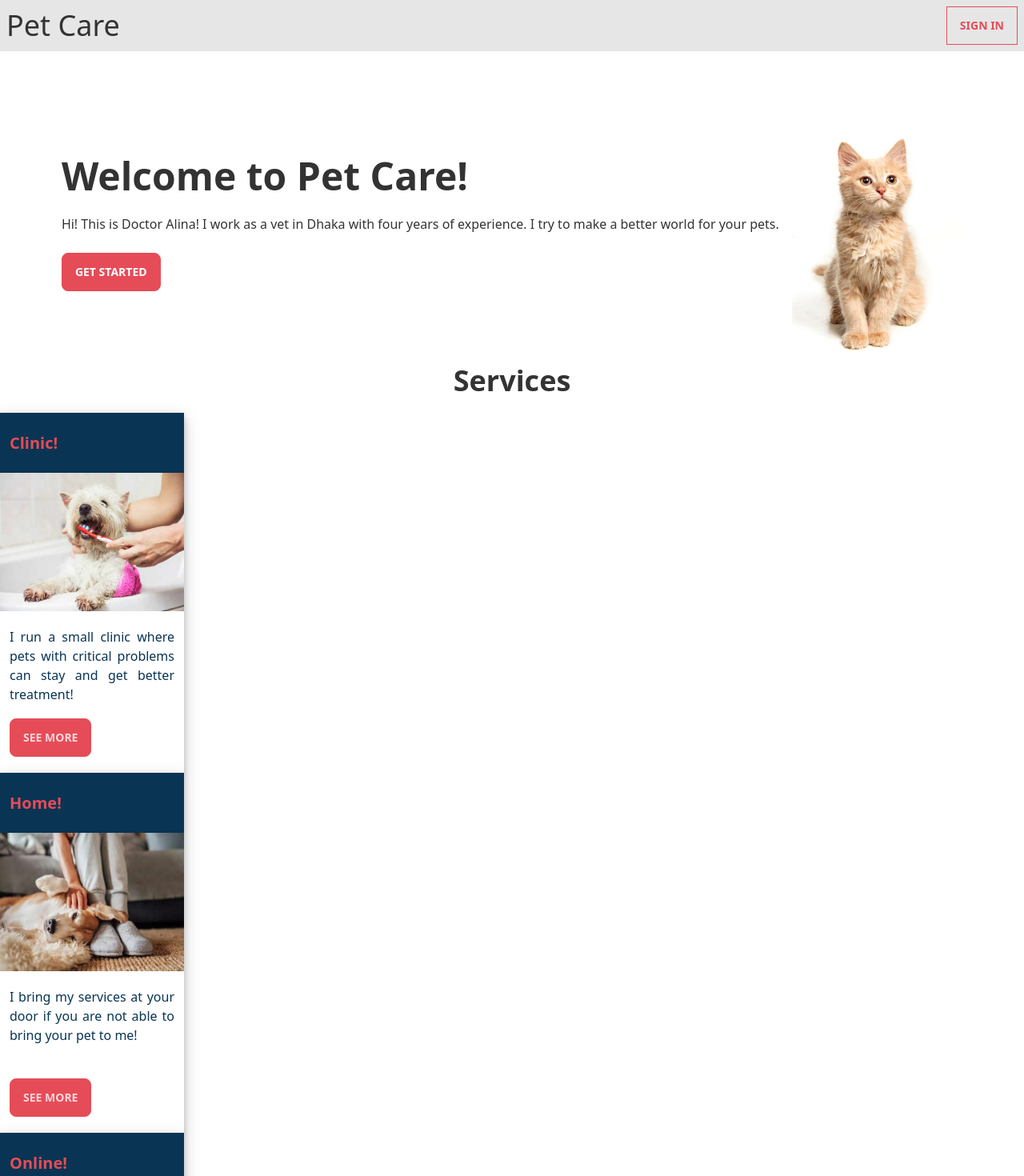
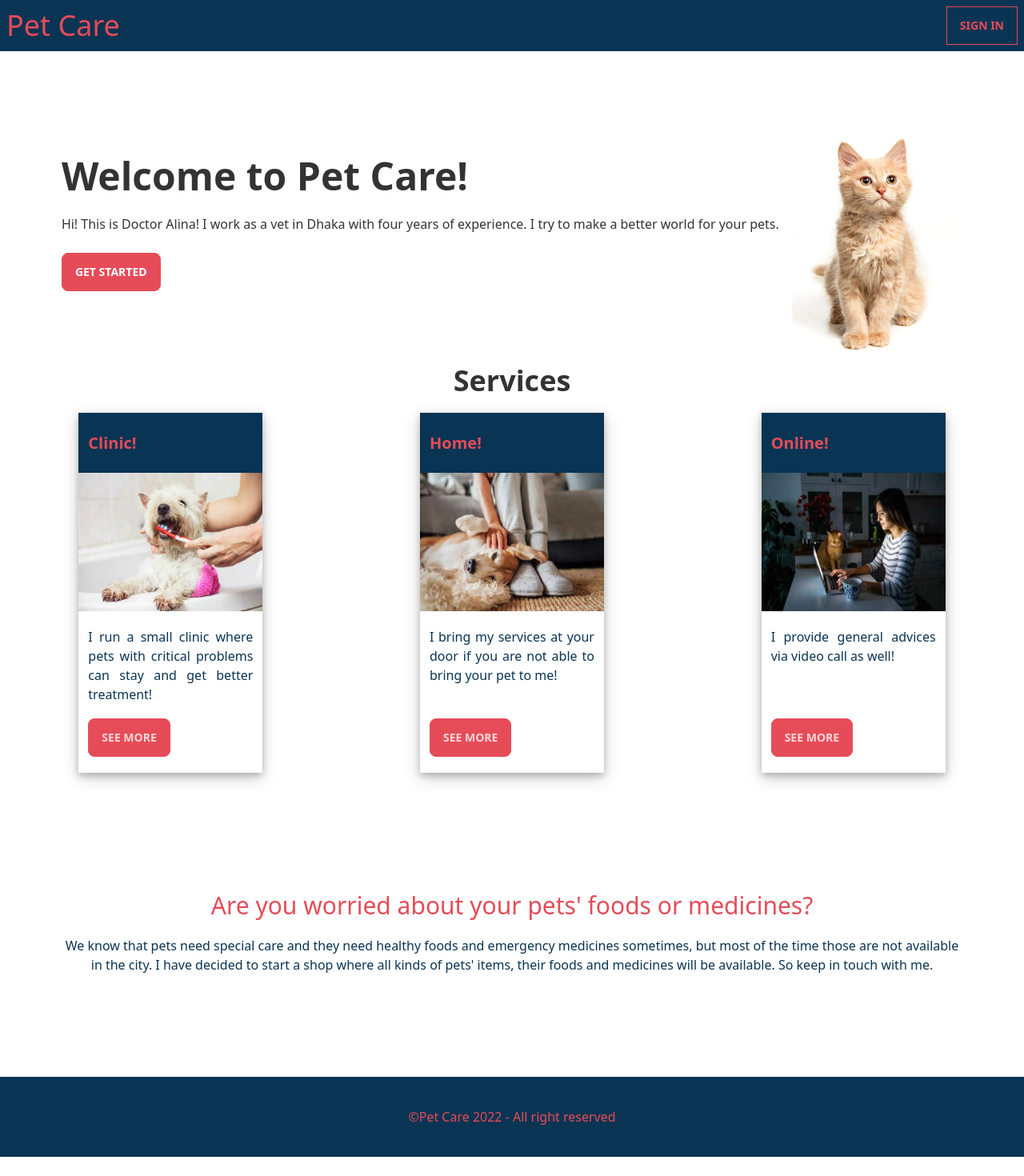
Before and after one commit to faridulhaque/Pet-Care, a React (Create React App) app: page / in a window 1280 px wide. Shown: the top 1470 px of the page at 80% size. After the commit the page ends 1446 px from the top, so only its background shows below. Built offline with nearby package versions, Linux system fonts and the light colour scheme.

Commit message:
petshop section added

```diff
--- a/src/App.js
+++ b/src/App.js
@@ -5,6 +5,7 @@ import SignIn from "./DynamicPages/SignIn";
 import SignUp from "./DynamicPages/SignUp";
 
 import Main from "./Main/Main";
+import Footer from "./Shared/Footer/Footer";
 import Navbar from "./Shared/Navbar/Navbar";
 
 function App() {
@@ -16,8 +17,12 @@ function App() {
         <Route path="/" element={<Main></Main>}></Route>
         <Route path="/signUp" element={<SignUp></SignUp>}></Route>
         <Route path="/signIn" element={<SignIn></SignIn>}></Route>
-        <Route path="/home/:id" element={<ServiceDetail></ServiceDetail>}></Route>
+        <Route
+          path="/home/:id"
+          element={<ServiceDetail></ServiceDetail>}
+        ></Route>
       </Routes>
+      <Footer></Footer>
     </div>
   );
 }
--- a/src/DynamicPages/DynamicPages.css
+++ b/src/DynamicPages/DynamicPages.css
@@ -11,7 +11,12 @@
 
 /* style for services section in home page */
 
+.services-cards-container {
+    display: grid;
+    grid-template-columns: repeat(3, 1fr);
+    justify-items: center;
 
+}
 .service-card {
 
     width: 230px;
--- a/src/DynamicPages/SignUp.js
+++ b/src/DynamicPages/SignUp.js
@@ -1,6 +1,8 @@
 import React from "react";
+import { useNavigate } from "react-router-dom";
 
 const SignUp = () => {
+  const navigate = useNavigate();
   return (
     <div>
       <div className="card card-shadow-2xl bg-100 card-signIn mt-10">
@@ -38,7 +40,11 @@ const SignUp = () => {
               placeholder="Re-enter your password"
               className="input input-bordered"
             />
-
+            <label className="label">
+            <button onClick={()=> (navigate('/signIn'))} className="label-text-alt link link-hover">
+              Already have an account?
+            </button>
+          </label>
           </div>
           <div className="form-control mt-6">
             <button className="btn btn-primary">Sign in</button>
--- /dev/null
+++ b/src/Home/PetShop.js
@@ -0,0 +1,25 @@
+import React from "react";
+
+const PetShop = () => {
+  return (
+    <div
+      className="my-10"
+      style={{ height: "300px", display: "flex", alignItems: "center" }}
+    >
+      <div>
+        <h2 className="text-3xl text-center text-primary my-5">
+          Are you worried about your pets' foods or medicines?{" "}
+        </h2>
+        <p className="mx-20 text-center text-secondary">
+          We know that pets need special care and they need healthy foods and
+          emergency medicines sometimes, but most of the time those are not
+          available in the city. I have decided to start a shop where all kinds
+          of pets' items, their foods and medicines will be available. So keep
+          in touch with me.
+        </p>
+      </div>
+    </div>
+  );
+};
+
+export default PetShop;
--- a/src/Main/Main.js
+++ b/src/Main/Main.js
@@ -1,5 +1,6 @@
 import React from "react";
 import Banner from "../Home/Banner";
+import PetShop from "../Home/PetShop";
 import Services from "../Home/Services";
 import Navbar from "../Shared/Navbar/Navbar";
 
@@ -9,6 +10,7 @@ const Main = () => {
 
       <Banner></Banner>
       <Services></Services>
+      <PetShop></PetShop>
     </div>
   );
 };
--- /dev/null
+++ b/src/Shared/Footer/Footer.js
@@ -0,0 +1,15 @@
+import React from "react";
+
+const Footer = () => {
+  return (
+    <div>
+      <footer style={{height: '100px', display: 'flex', alignItems: 'center', justifyContent: 'center'}} className="bg-secondary">
+        <div>
+          <p className='text-center text-primary'>©Pet Care 2022 - All right reserved</p>
+        </div>
+      </footer>
+    </div>
+  );
+};
+
+export default Footer;
--- a/src/Shared/Navbar/Navbar.js
+++ b/src/Shared/Navbar/Navbar.js
@@ -4,9 +4,9 @@ import { Link } from "react-router-dom";
 const Navbar = () => {
   return (
     <div>
-      <div className="navbar bg-base-200">
+      <div className="navbar bg-secondary">
         <div className="flex-1">
-          <Link to="/" className="normal-case text-4xl">
+          <Link to="/" className="normal-case text-4xl text-primary">
             Pet Care
           </Link>
         </div>
```
